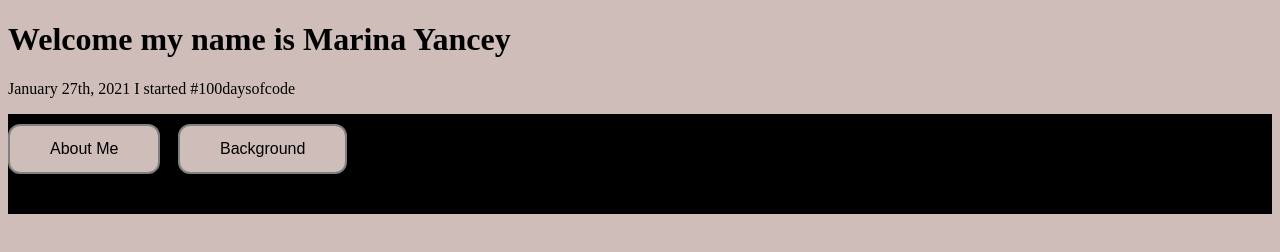
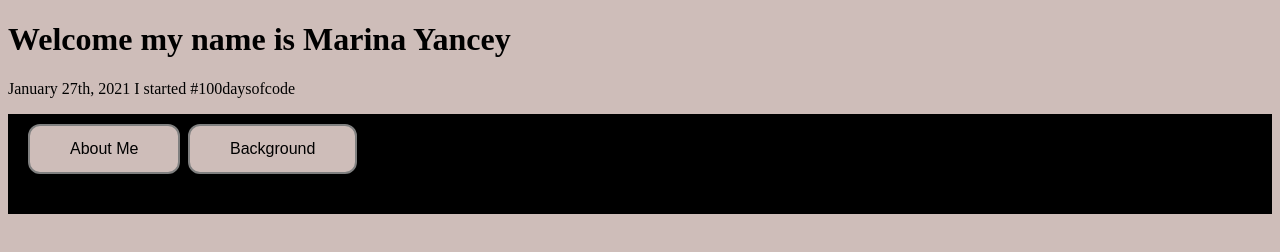
Before and after one commit to codeoutback/codeoutback.github.io, a plain HTML site: page index.html in a window 1280 px wide. Shown: the top 252 px of the page. Drawn offline with nearby package versions, Linux system fonts and the light colour scheme.

Commit message:
Update style.css

```diff
--- a/style.css
+++ b/style.css
@@ -15,11 +15,12 @@ button{
 }
 #aboutMe_button_container{
 position: relative;
+left: 20px;
 bottom: -10px;
 }
 #work_button_container{
   position: relative;
-  left: 170px;
+  left: 180px;
   top: -40px;
 }
 .intro{
```
